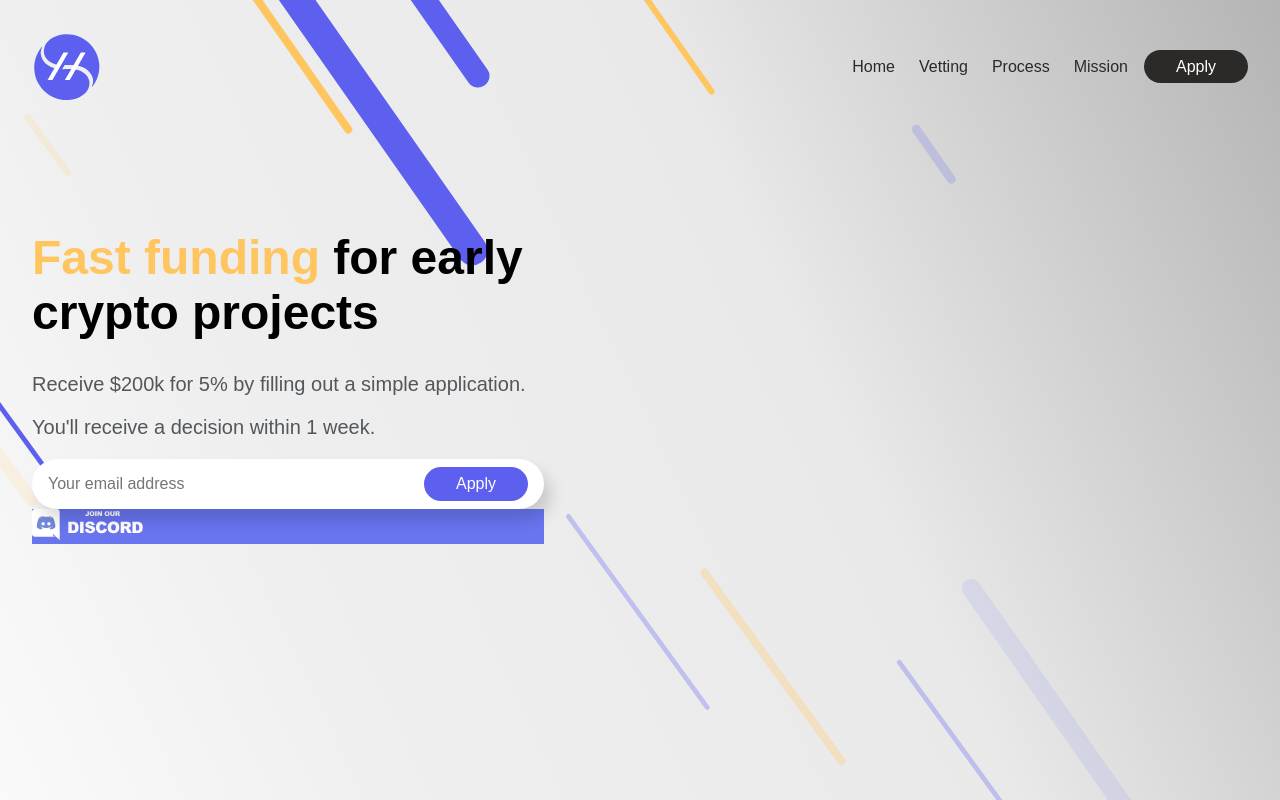
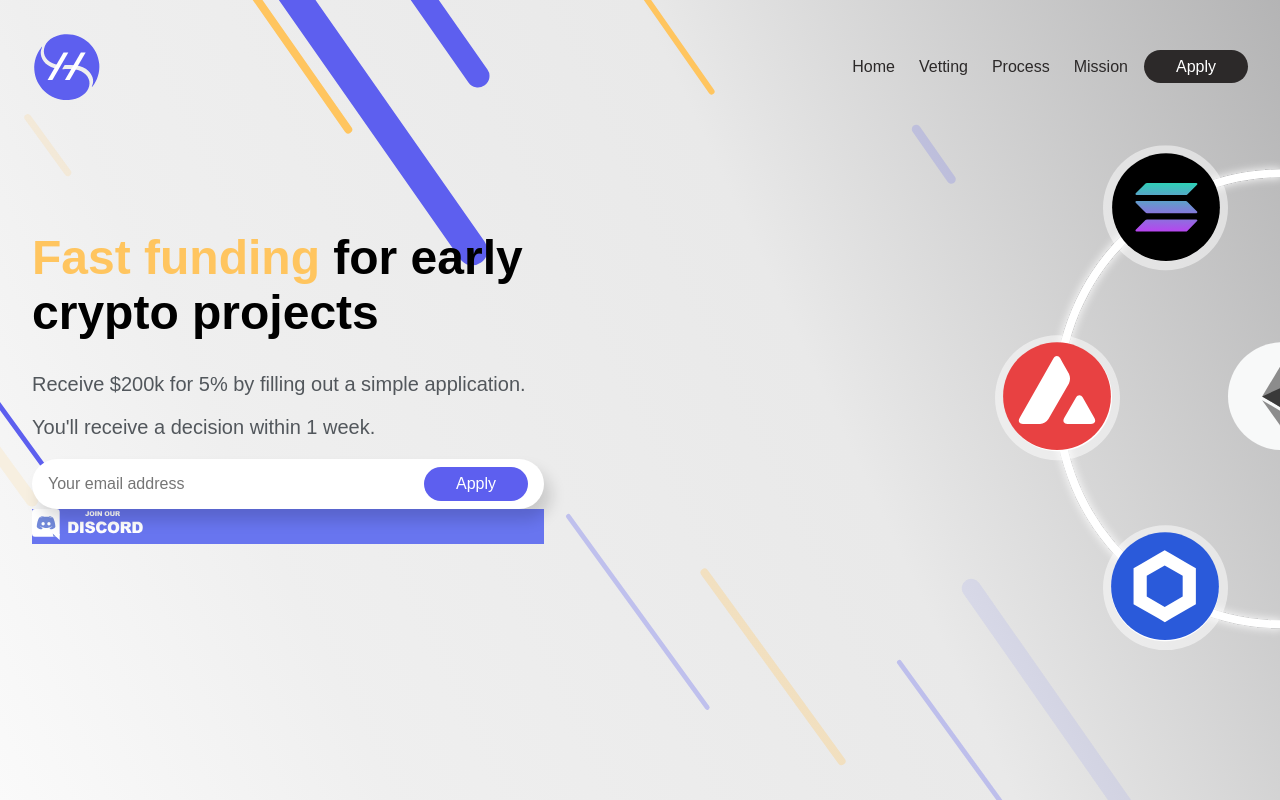
Before and after one commit to metasj/frontend, a Next.js app in the folder hs-web/: page / in a window 1280 px wide. Built offline with nearby package versions, Linux system fonts and the light colour scheme; a web font is replaced by a local one.

Commit message:
add crypto background vector

```diff
--- a/hs-web/pages/index.js
+++ b/hs-web/pages/index.js
@@ -104,6 +104,15 @@ export default function Home() {
           </section>
         </div>
       </div>
+      {/*  The background vectors of crypto projects that should be hidden on mobile */}
+      <div
+        className={classNames(
+          "absolute right-0 hidden md:block",
+          styles.backgroundVector
+        )}
+      >
+        <img src="/icons/background_crypto.svg" />
+      </div>
     </div>
   );
 }
--- a/hs-web/styles/Landing.module.css
+++ b/hs-web/styles/Landing.module.css
@@ -31,3 +31,8 @@
   color: #52575c;
   font-variation-settings: "wght" 320;
 }
+
+.backgroundVector {
+  top: 50%;
+  transform: translateY(-50%);
+}
--- a/hs-web/styles/globals.css
+++ b/hs-web/styles/globals.css
@@ -64,7 +64,7 @@ button.btn {
 }
 
 .container {
-  max-width: 1400px;
+  max-width: 1300px;
 }
 
 .shadow-1 {
```
Also changed, not shown: hs-web/public/icons/background_crypto.svg (added).
